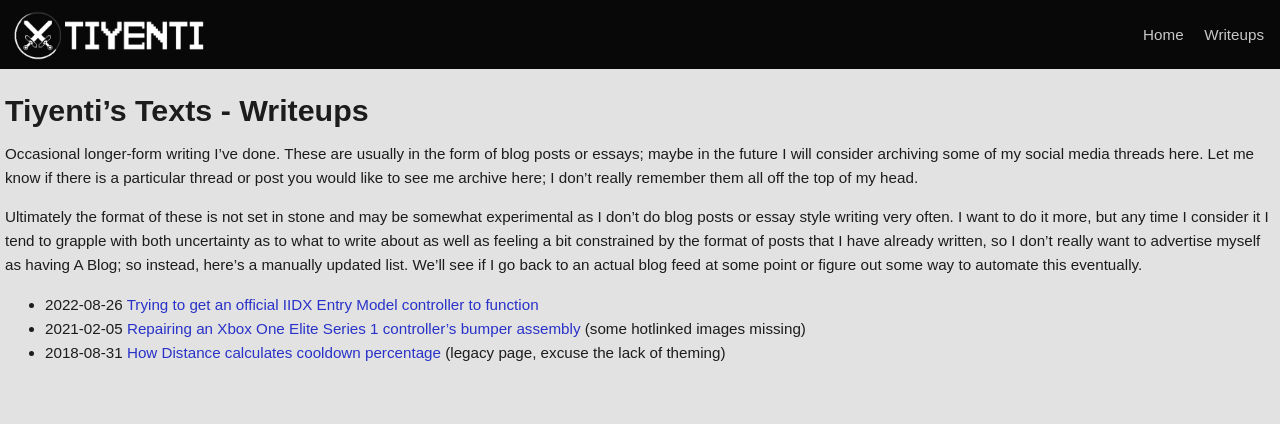
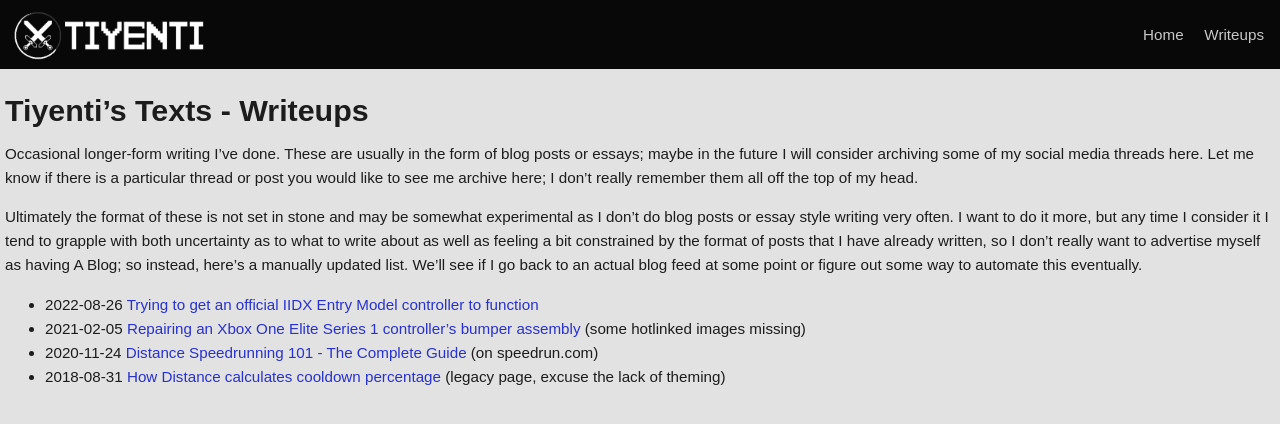
Before and after one commit to Tiyenti/Tiyenti.github.io, a Jekyll site: the page built from writeups.md, in a window 1280 px wide. Shown: the top 424 px of the page. Built offline with Jekyll 4.4.1, drawn with Linux system fonts in a browser that asks for light colours; our own code applies the rules of GitHub Pages for plain Markdown files.

Commit message:
the distance speedrun guide can probably go on the writeups section too?

```diff
--- a/writeups.md
+++ b/writeups.md
@@ -12,4 +12,5 @@ a manually updated list. We'll see if I go back to an actual blog feed at some p
 
 * 2022-08-26 [Trying to get an official IIDX Entry Model controller to function](/2022/08/26/ttt-iidx-entrymodel-problems.html)
 * 2021-02-05 [Repairing an Xbox One Elite Series 1 controller's bumper assembly](/2021/02/05/xbox-controller-repair.html) (some hotlinked images missing)
+* 2020-11-24 [Distance Speedrunning 101 - The Complete Guide](https://www.speedrun.com/distance/guides/5k34r) (on speedrun.com)
 * 2018-08-31 [How Distance calculates cooldown percentage](/pages/legacy/cooldown.html) (legacy page, excuse the lack of theming)
```
